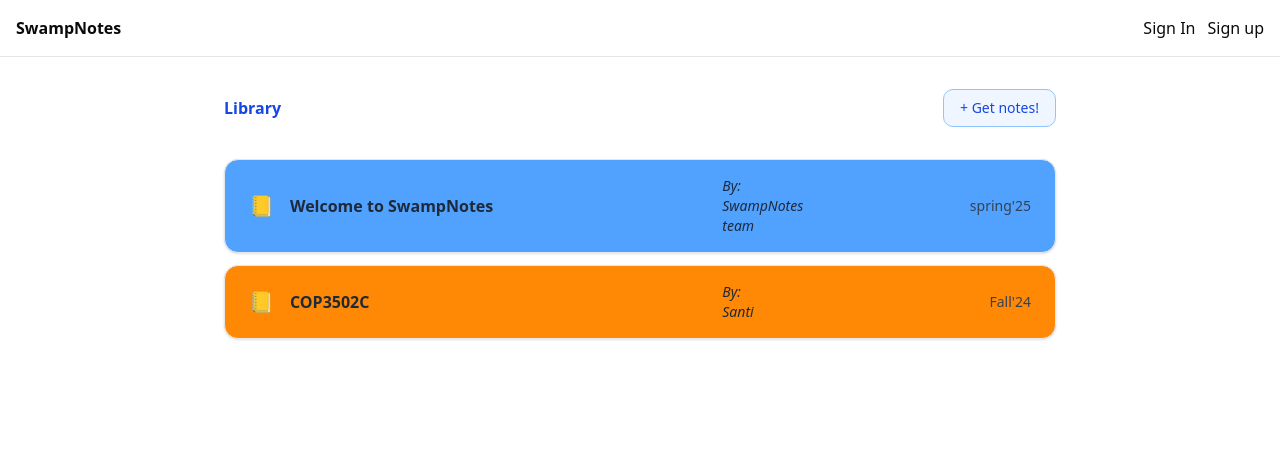
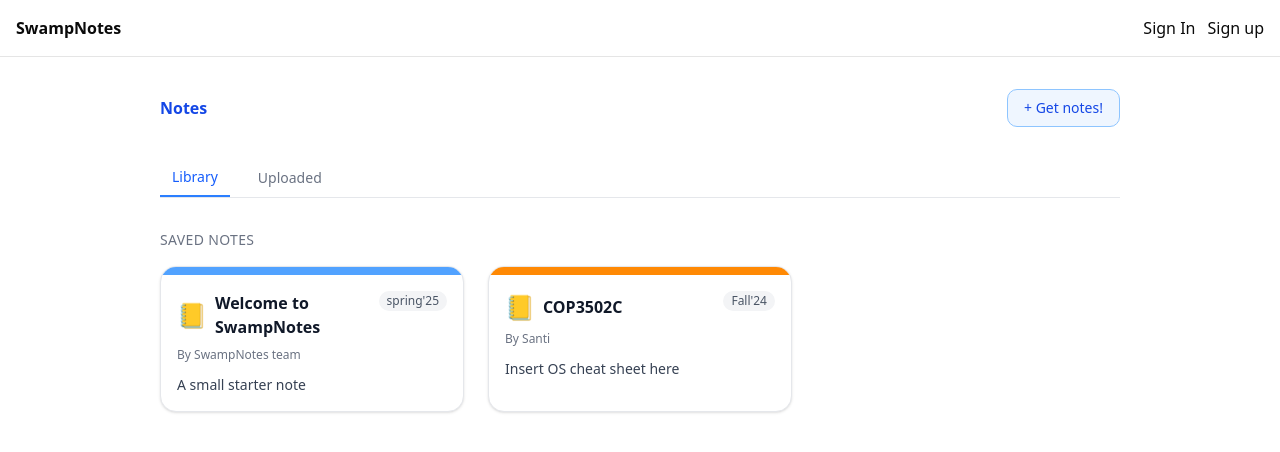
Before and after one commit to swe-team-8/swampnotes, a Next.js app in the folder apps/web/: page /notes in a window 1280 px wide. Shown: the top 452 px of the page. Built offline with nearby package versions, Linux system fonts and the light colour scheme; no server answers.

Commit message:
Overhaul of Notes page, added an uploaded notes tab to it. Changed aroudn the navigation of the app as well, upload notes is now accessible through notes page, notes page is now accessible through the header

```diff
--- a/apps/web/src/app/_components/header.tsx
+++ b/apps/web/src/app/_components/header.tsx
@@ -17,18 +17,13 @@ export default function Header() {
 
       <nav className="flex items-center gap-3">
         <SignedIn>
-          <Link href="/notes/upload">Upload +</Link>
+          <Link href="/notes">Notes</Link>
           <UserButton
             afterSignOutUrl="/"
             userProfileMode="navigation"
             userProfileUrl="/profile"
           >
             <UserButton.MenuItems>
-              <UserButton.Link
-                label="Notes"
-                labelIcon={<DotIcon />}
-                href="/notes"
-              />
             </UserButton.MenuItems>
           </UserButton>
         </SignedIn>
--- a/apps/web/src/app/notes/page.tsx
+++ b/apps/web/src/app/notes/page.tsx
@@ -1,4 +1,7 @@
+"use client";
+
 import Link from "next/link";
+import { useState } from "react";
 
 type Note = {
   id: string;
@@ -9,64 +12,128 @@ type Note = {
   color: string;
 };
 
-const mockNotes: Note[] = [
+const mockSavedNotes: Note[] = [
   { id: "1", title: "Welcome to SwampNotes", preview: "A small starter note", author: "SwampNotes team", semester: "spring'25", color: "bg-blue-400" },
   { id: "2", title: "COP3502C", preview: "Insert OS cheat sheet here",author: "Santi", semester: "Fall'24",color: "bg-orange-400"},
 ];
 
+const mockUploadedNotes: Note[] = [
+    { id: "3", title: "Data Structures", preview: "Notes on data structures", author: "Alex", semester: "Spring'24", color: "bg-green-400" },
+    { id: "4", title: "Calculus II", preview: "Integration techniques and applications", author: "Jamie", semester: "Fall'23", color: "bg-purple-400" },
+]
+type TabKey = "library" | "uploaded";
+
 export default function NotesPage(){
-    const notes = mockNotes;
+
+    const [activeTab, setActiveTab] = useState<TabKey>("library");
+
+    const notes = activeTab === "library" ? mockSavedNotes : mockUploadedNotes;
 
     return(
-        <main className="mx-auto max-w-4xl p-8 space-y-8">
+        <main className="mx-auto max-w-5xl p-8 space-y-8">
             <header className="flex items-center justify-between">
-                <h1 className="text-5XL font-bold text-blue-700">Library</h1>
+                <h1 className="text-5XL font-bold text-blue-700">Notes</h1>
                 <Link
-                    href="/notes/upload"
+                    href={activeTab === "library" ? "/notes/discover" : "/notes/upload"}
                     className="rounded-lg border border-blue-300 bg-blue-50 px-4 py-2 text-sm font-medium text-blue-700 hover:bg-blue-100 transition"
-                >
-                    + Get notes!
+                    >
+                    {activeTab === "library" ? "+ Get notes!" : "+ Upload notes"}
                 </Link>
             </header>
 
+            <div className="border-b border-gray-200">
+                <nav className="flex space-x-4" aria-label="Tabs">
+                    <button
+                        type="button"
+                        onClick={() => setActiveTab("library")}
+                        className={`px-3 py-2 font-medium text-sm rounded-t-lg ${
+                            activeTab === "library"
+                            ? "border-b-2 border-blue-500 text-blue-600"
+                            : "text-gray-500 hover:text-gray-700"
+                        }`}
+                    >
+                        Library
+                    </button>
+                    <button
+                        type="button"
+                        onClick={() => setActiveTab("uploaded")}
+                        className={`px-3 py-2 font-medium text-sm rounded-t-lg ${
+                            activeTab === "uploaded"
+                            ? "border-b-2 border-blue-500 text-blue-600"
+                            : "text-gray-500 hover:text-gray-700"
+                        }`}
+                    >
+                        Uploaded
+                    </button>
+                </nav>
+            </div>
+
             {notes.length === 0 ? (
                 <section className="rounded-2xl border p-8 text-center bg-white/50">
-                    <h2 className="text-lg font-medium">No notes yet</h2>
+                    <h2 className="text-lg font-medium">
+                        {activeTab === "library" ? "No saved notes yet" : "No uploads yet"}
+                    </h2>
                     <p className="mt-2 text-sm text-gray-600">
-                        Click <span className="font-medium">Get notes</span> to get started!
+                        {activeTab === "library" ? (
+                        <>
+                            Save notes to your <span className="font-medium">Library</span>{" "}
+                            to see them here.
+                        </>
+                        ) : (
+                        <>
+                            Click <span className="font-medium">Upload notes</span> to share
+                            your notes with others.
+                        </>
+                        )}
                     </p>
                 </section>
-            ) : (
-                <ul className="space-y-3">
-                    {notes.map((n) => (
-                        <li
+            ):(
+                <section>
+                    <h2 className="mb-4 text-sm font-medium uppercase tracking-wide text-gray-500">
+                        {activeTab === "library" ? "Saved notes" : "Your uploads"}
+                    </h2>
+
+                    <div className="grid grid-cols-1 sm:grid-cols-2 lg:grid-cols-3 gap-6">
+                        {notes.map((n) => (
+                        <Link
                             key={n.id}
-                            className={`flex items-center justify-between rounded-xl border border-gray-200 px-6 py-4 shadow-sm hover:shadow-md hover:brightness-95 transition-all ${n.color}`}
+                            href={`/notes/${n.id}`}
+                            className="group rounded-2xl border border-gray-200 bg-white shadow-sm hover:shadow-md hover:-translate-y-1 transition-all overflow-hidden"
                         >
-                            <div className="flex items-center gap-4 w-1/3">
-                                <span className="text-xl" role="img" aria-label="notebook">
+                            <div className={`${n.color} h-2 w-full`} />
+
+                            <div className="p-4 flex flex-col gap-2 h-full">
+                            <div className="flex items-start justify-between gap-2">
+                                <div className="flex items-center gap-2">
+                                <span
+                                    className="text-2xl"
+                                    role="img"
+                                    aria-label="notebook"
+                                >
                                     📒
                                 </span>
-                                <Link
-                                    href={`/notes/${n.id}`}
-                                    className="text-base font-semibold text-gray-800 hover:underline"
-                                >
+                                <h3 className="text-base font-semibold text-gray-900 group-hover:text-blue-700 line-clamp-2">
                                     {n.title}
-                                </Link>
+                                </h3>
+                                </div>
+                                <span className="rounded-full bg-gray-100 px-2 py-0.5 text-xs text-gray-600 whitespace-nowrap">
+                                {n.semester}
+                                </span>
                             </div>
 
-                            <p className="text-sm text-gray-800 italic pl-45 w-1/4">
-                                By: {n.author}
+                            <p className="text-xs text-gray-500">
+                                By <span className="font-medium">{n.author}</span>
                             </p>
 
-                            <p className="text-sm text-gray-700 text-right w-1/3">
-                                {n.semester}
+                            <p className="mt-1 text-sm text-gray-700 line-clamp-3">
+                                {n.preview}
                             </p>
-                        </li>
-
-                    ))}
-                </ul>
-             )}
+                            </div>
+                        </Link>
+                        ))}
+                    </div>
+                </section>
+            )}
         </main>
     );
 }
```
Also changed, not shown: apps/web/src/app/notes/search/page.tsx (added).
